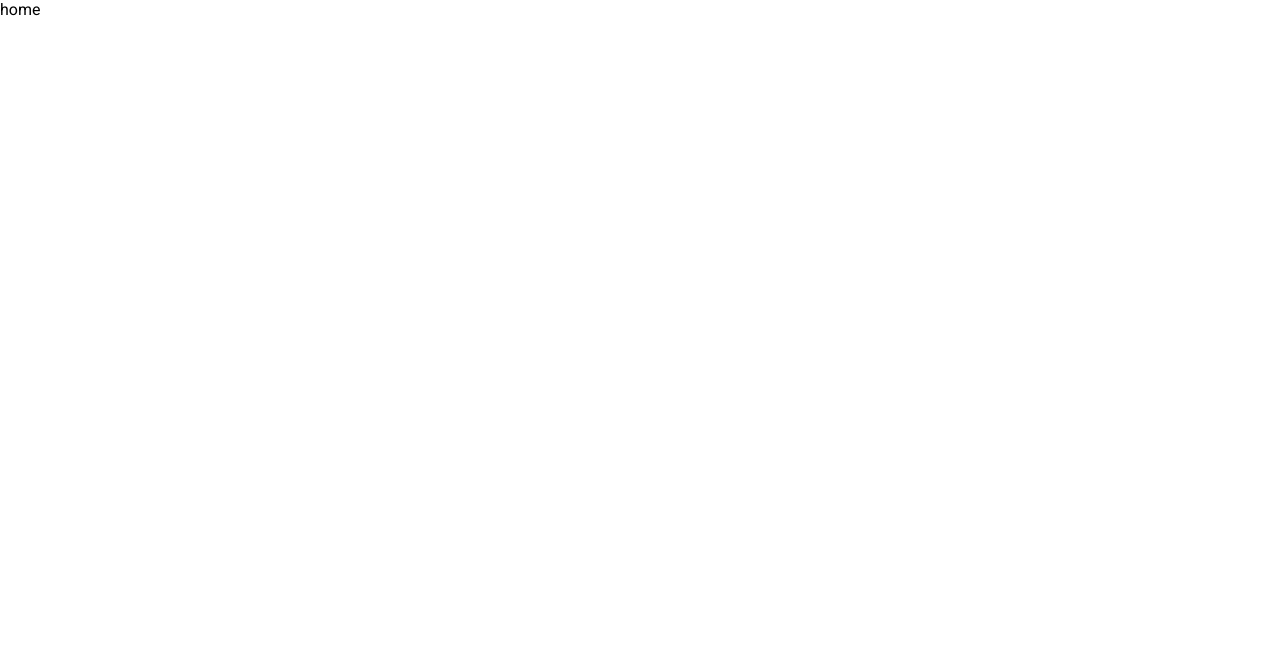
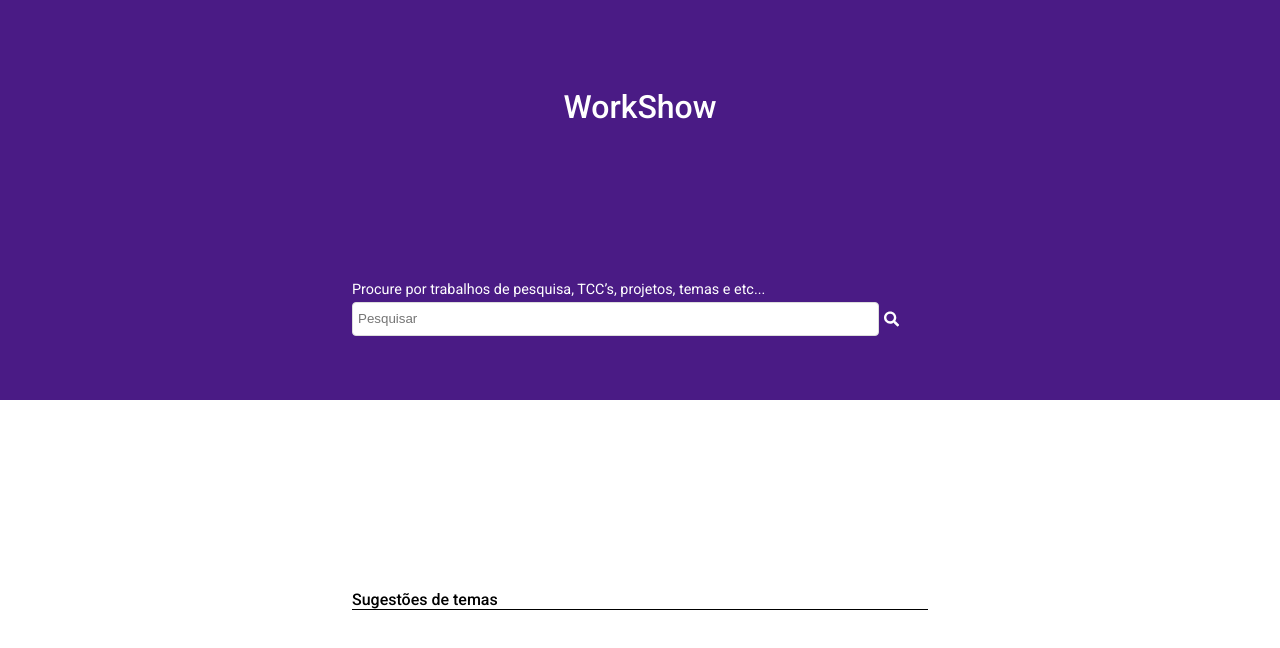
Before and after one commit to Klihsman/TCC, a React (Create React App) app in the folder front-end/: page / in a window 1280 px wide. Shown: the top 648 px of the page. Built offline with nearby package versions, Linux system fonts and the light colour scheme.

Commit message:
add home page

```diff
--- a/front-end/package.json
+++ b/front-end/package.json
@@ -3,6 +3,7 @@
   "version": "0.1.0",
   "private": true,
   "dependencies": {
+    "@react-icons/all-files": "^4.1.0",
     "cra-template": "1.1.2",
     "node-sass": "^7.0.1",
     "react": "^17.0.2",
--- a/front-end/src/Pages/Home/index.jsx
+++ b/front-end/src/Pages/Home/index.jsx
@@ -1,8 +1,40 @@
-import React from 'react';
+import React, {useEffect, useState} from 'react';
+import { FaSearch } from "react-icons/fa";
+
+import {TextInput} from '../../Components/Utils/Inputs';
 
 const Home = ()=>{
+    const [sugestions, setSugestions] = useState(0);
+
+    useEffect(()=>{
+    }, [sugestions]);
+
     return(
-        <div>home</div>
+        <div className="height-100vh width-max flex-container flex-direction-column">
+            <div className="height-50vh width-max default-background flex-container flex-direction-column align-center justify-around">
+                <div className="height-20 width-max align-self-start">
+                    <h1 className="default-white-title">WorkShow</h1>
+                </div>
+                <div className="width-45">
+                    <label className="default-label" htmlFor="">Procure por trabalhos de pesquisa, TCC’s, projetos, temas e etc...</label>
+                    <div className="input-container margin-input-label">
+                        <TextInput placeholder={'Pesquisar'}/>
+                        <FaSearch className="default-icon"/>
+                    </div>
+                </div>
+            </div>
+            <div className="height-50vh width-max flex-container align-center justify-center">
+                <div className="width-45">
+                    <div className="width-max">
+                        <div className="width-max">
+                            <h1 className="title-with-border default-black-title default-black-title-left font-size-1em">Sugestões de temas</h1>
+                            <div className="width-max flex-container justify-between">
+                            </div>
+                        </div>
+                    </div>
+                </div>
+            </div>
+        </div>
     )
 }
 
--- a/front-end/src/Pages/Login/index.jsx
+++ b/front-end/src/Pages/Login/index.jsx
@@ -1,9 +1,15 @@
-import React from 'react';
+import React, {useEffect, useState} from 'react';
 
 import {DataInput, PasswordInput} from '../../Components/Utils/Inputs';
 import {PrimaryButton, SecondaryButton} from '../../Components/Utils/Buttons';
 
 const Login = ()=>{
+    const [sugestions, setSugestions] = useState([]);
+    useEffect(()=>{
+        setSugestions(['Estatística', 'Java',' Nodejs', 'COVID-19', 'Automação', 'Compilação', 'WEB',' UI']);
+        console.log(sugestions)
+    }, [setSugestions, sugestions])
+
     return(
         <div className="height-100vh width-max flex-container">
             <div className="height-max width-45 default-background">
--- a/front-end/src/custom.scss
+++ b/front-end/src/custom.scss
@@ -1,9 +1,5 @@
 .height-100vh{
     height: 100vh;
-}
-
-.width-max{
-    width: 100%;
 }
 
 .height-max{
@@ -16,6 +12,17 @@
 
 .height-30{
     height: 30%;
+}
+
+.height-20{
+    height: 20%;
+}
+
+.height-50vh{
+    height: 50vh;
+}
+.width-max{
+    width: 100%;
 }
 
 .width-45{
@@ -32,10 +39,34 @@
 
 .flex-container{
     display: flex;
+
+    &.flex-direction-column{
+        flex-direction: column;
+    }
+
+    &.flex-direction-row{
+        flex-direction: row;
+    }
 }
 
 .align-center{
     align-items: center;
+}
+
+.align-self-start{
+    align-self: flex-start !important;
+}
+
+.justify-around{
+    justify-content: space-around;
+}
+
+.justify-between{
+    justify-content: space-between;
+}
+
+.justify-center{
+    justify-content: center;
 }
 
 .default-white-title{
@@ -60,12 +91,34 @@
     font-weight: 400;
 }
 
+.default-black-title-left{
+    text-align: left !important;
+}
+
 .default-box{
     height: 100%;
 
     display: flex;
     align-items: center;
     justify-content: center;
+}
+
+.default-label{
+    color: #fff;
+
+    font-weight: 400;
+    font-size: 0.9em;
+}
+
+.default-icon{
+    color: #fff;
+    cursor: pointer;
+
+    margin-left: 1%;
+}
+
+.default-icon:hover{
+    color: #ccc;
 }
 
 .form-box{
@@ -81,6 +134,10 @@
     border: 1px solid #ddd;
 
     box-shadow:  0px 0.5px 2px 1px #ddd;
+}
+
+.font-size-1em{
+    font-size: 1em;
 }
 
 .input-container{
@@ -118,6 +175,10 @@
     margin-top: 3%;
 }
 
+.margin-input-label{
+    margin-top: 1%;
+}
+
 .margin-title-input{
     margin-bottom: 4%;
 }
@@ -129,3 +190,7 @@
 .margin-button{
     margin-top: 3%;
 }
+
+.title-with-border{
+    border-bottom: 1px solid;
+}
```
Also changed, not shown: 1 other file (tests, documents, lock files or other folders).
